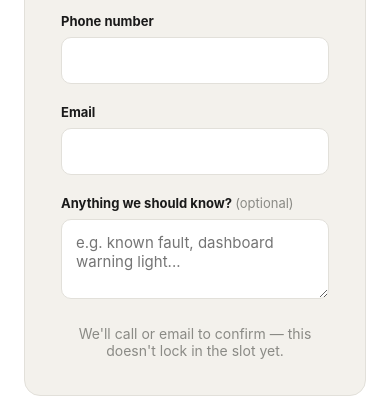
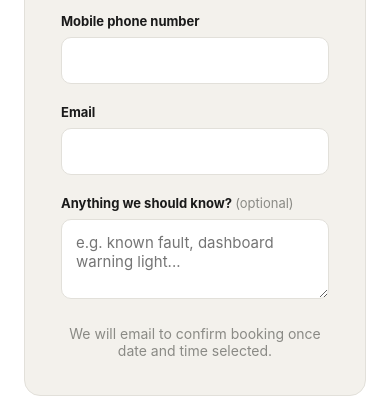
Before and after one commit to RogerPowell976/motworld-website, a website: page booking.html in a window 390 px wide. Shown: the part 750-1159 px from the top of the page. Drawn offline with Linux system fonts and the light colour scheme.

Commit message:
Update phone label and confirmation message in booking form

```diff
--- a/booking.html
+++ b/booking.html
@@ -76,7 +76,7 @@
           <input type="text" id="name" required>
         </div>
         <div>
-          <label for="phone">Phone number</label>
+          <label for="phone">Mobile phone number</label>
           <input type="tel" id="phone" required>
         </div>
       </div>
@@ -94,7 +94,7 @@
       <div id="form-error" class="hint" style="color:var(--red); display:none; margin-bottom:12px;"></div>
 
       <button type="submit" class="btn-submit" id="submit-btn" style="display:none;"></button>
-      <div class="form-alt">We'll call or email to confirm — this doesn't lock in the slot yet.</div>
+      <div class="form-alt">We will email to confirm booking once date and time selected.</div>
     </form>
 
     <div class="confirm-panel" id="confirm-panel">
```
